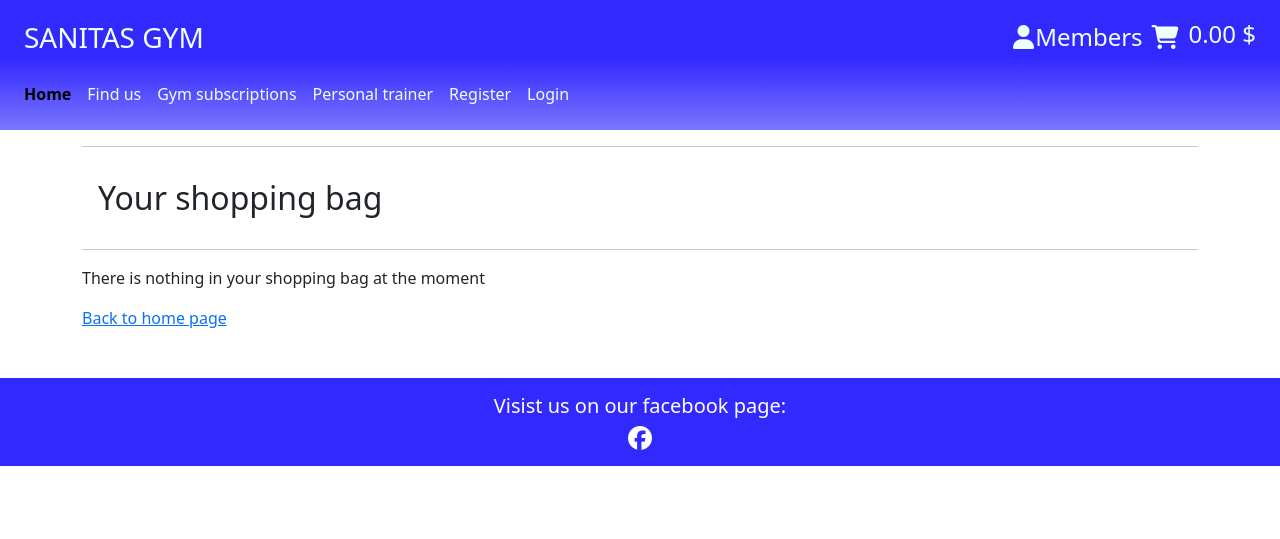
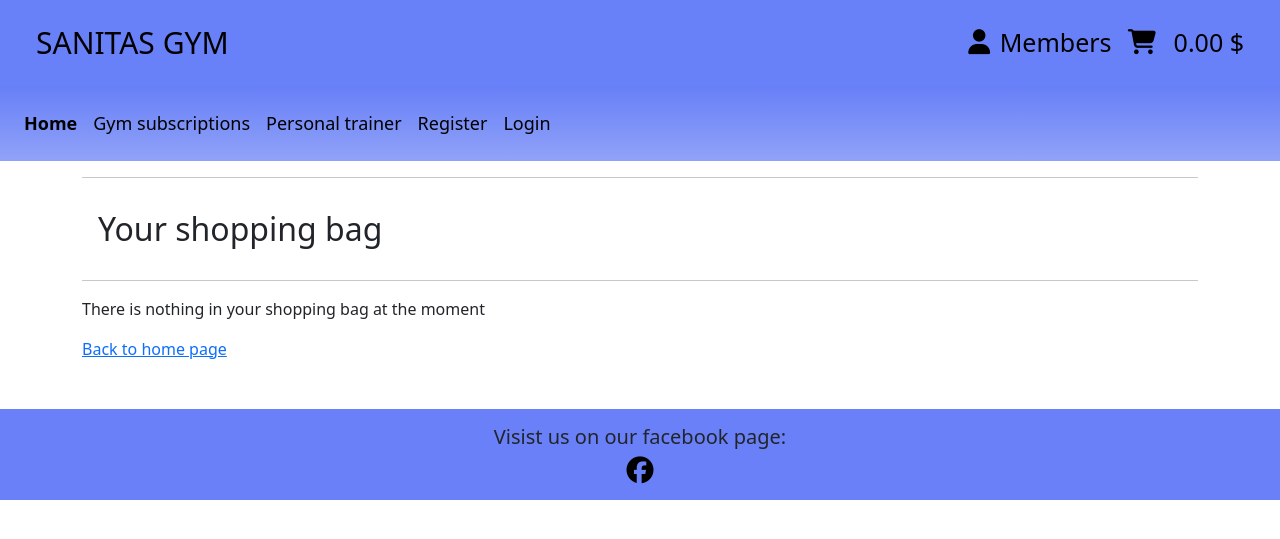
Before and after one commit to MTSSamsioe/sanitas, a Django app: page /bag/ in a window 1280 px wide. Shown: the top 539 px of the page. Run offline with Django 3.2, Linux system fonts and the light colour scheme; some libraries are stand-ins or nearby versions.

Commit message:
Fix css and contrast issues on index.html

```diff
--- a/static/css/style.css
+++ b/static/css/style.css
@@ -2,8 +2,31 @@
     margin: 0;
 }
 /* Css for navbar*/
+
+.my-logo {
+    color: black;
+    font-size: 30px;
+}
+@media only screen and (max-width: 600px) {
+    .my-logo {
+      font-size: 25px;
+    }
+  }
+
+.my-membersbag {
+    font-size: 25px;
+    color: black;
+}
+
+@media only screen and (max-width: 600px) {
+    .my-membersbag {
+      font-size: 20px;
+    }
+  }
+
+
 .my-nav-top {
-    background-color: rgba(50, 41, 255, 1);
+    background-color: rgba(42, 76, 246, 0.7);
 
 }
 
@@ -12,12 +35,14 @@
 }
 
 .my-nav {
-    background-image: linear-gradient( rgba(50, 41, 255, 1), rgba(50, 41, 255, 0.63));
+    background-image: linear-gradient( rgba(42, 76, 246, 0.7), rgba(42, 76, 246, 0.5));
 
 }
 
 .my-nav-text a {
-    color:azure;
+
+    color: black;
+    font-size: large;
 }
 
 
@@ -25,7 +50,7 @@
 /* Css for the subscriptions page */
 
 .card-whole {
-    background-image: linear-gradient(to bottom right, rgba(42, 76, 246, 0.81), rgba(42, 76, 246, 0.54));
+    background-image: linear-gradient(to bottom right, rgba(42, 76, 246, 0.7), rgba(42, 76, 246, 0.5));
     margin-right: 5%;
     margin-top: 5%;
 }
@@ -44,5 +69,5 @@
 
 .my-footer {
 
-    background-color: rgba(50, 41, 255, 1);
+    background-color: rgba(42, 75, 246, 0.7);
 }
--- a/templates/base.html
+++ b/templates/base.html
@@ -38,22 +38,22 @@
 
 <body>
   <header class="">
-    <div class="container-fluid p-0 m-0 my-nav-text ">
-      <div class="row">
-        <div class="col-12 d-flex">
+    <div class="container-fluid p-0 m-0 ">
+      <div class="row p-0 m-0">
+        <div class="col-12 my-nav-top d-flex">
 
-          <div class=" pt-3 fs-3 my-nav-top ">
-            <a class="navbar-brand px-4" href="{% url 'home' %}">SANITAS GYM</a>
+          <div class=" py-2 fs-5 d-flex align-items-center">
+            <a class="navbar-brand px-4 my-logo " href="{% url 'home' %}">SANITAS GYM</a>
           </div>
 
-          <div class=" pt-3 px-4 fs-4 my-nav-top d-flex flex-grow-1 justify-content-end" style="color: azure;">
-            <a class="nav-link d-flex align-items-center nav-icon " aria-label="Opens members page" rel="noopener" href="{% url 'profile' %}"><i class="fa-solid fa-user nav-icon"></i>Members</a>
-            <a class="nav-link d-flex align-items-center nav-icon" aria-label="Opens shopping bag" rel="noopener" href="{% url 'view_bag' %}"><i class="fa-solid fa-cart-shopping nav-icon"></i></a>
-            {% if total %}
+          <div class=" py-2 px-4 fs-4 d-flex flex-grow-1 justify-content-end my-membersbag" >
+            <a class="nav-link d-flex align-items-center nav-icon my-membersbag" aria-label="Opens members page" rel="noopener" href="{% url 'profile' %}"><i class="fa-solid fa-user nav-icon mx-2"></i>Members</a>
+            <a class="nav-link d-flex align-items-center nav-icon my-membersbag" aria-label="Opens shopping bag" rel="noopener" href="{% url 'view_bag' %}"><i class="fa-solid fa-cart-shopping nav-icon mx-2"></i></a>
+            <span class="my-membersbag "><p class=" my-membersbag mt-3">{% if total %}
               ${{ total|floatformat:2 }}
               {% else %}
               0.00 $
-              {% endif %}
+              {% endif %}</p></span>
           </div>
 
         </div>
@@ -61,26 +61,25 @@
     </div>
 
     <nav class="navbar navbar-expand-lg bg-body-tertiary p-0">
-      <div class="container-fluid my-nav py-3 py-lg-3">
+      <div class="container-fluid pl-5 m-0 my-nav py-3">
 
         <button class="navbar-toggler" type="button" data-bs-toggle="collapse" data-bs-target="#navbarNavAltMarkup" aria-controls="navbarNavAltMarkup" aria-expanded="false" aria-label="Toggle navigation">
           <span class="navbar-toggler-icon"></span>
         </button>
         <div class="collapse navbar-collapse px-1 w-100" id="navbarNavAltMarkup">
           <div class="navbar-nav my-nav-text w-100 d-flex ">
-            <a class="nav-link active" aria-current="page" href="{% url 'home' %}"><strong>Home</strong></a>
-            <a class="nav-link" href="#find_us">Find us</a>
-            <a class="nav-link" href="{% url 'stripe_subscriptions' %}" aria-label="Opens subscriptions page" rel="noopener">Gym subscriptions</a>
-            <a class="nav-link" href="{% url 'pt_sessions' %}" aria-label="Opens personal trainer page" rel="noopener">Personal trainer</a>
+            <a class="nav-link active {% if request.resolver_match.url_name == 'home' %}active text-decoration-underline{% endif %}" aria-current="page" href="{% url 'home' %}"><strong>Home</strong></a>
+            <a class="nav-link {% if request.resolver_match.url_name == 'stripe_subscriptions' %}active text-decoration-underline{% endif %}" href="{% url 'stripe_subscriptions' %}" aria-label="Opens subscriptions page" rel="noopener">Gym subscriptions</a>
+            <a class="nav-link {% if request.resolver_match.url_name == 'pt_sessions' %}active text-decoration-underline{% endif %}" href="{% url 'pt_sessions' %}" aria-label="Opens personal trainer page" rel="noopener">Personal trainer</a>
 
             {% if user.is_authenticated %}
-            <a class="nav-link " href="{% url 'account_logout' %}" aria-label="Opens log out page" rel="noopener">Logout</a>
+            <a class="nav-link {% if request.resolver_match.url_name == 'account_logout' %}active text-decoration-underline{% endif %} " href="{% url 'account_logout' %}" aria-label="Opens log out page" rel="noopener">Logout</a>
 
 
 
             {% else %}
-            <a class="nav-link" href="{% url 'account_signup' %}" aria-label="Opens signup page" rel="noopener">Register</a>
-            <a class="nav-link" href="{% url 'account_login' %}" aria-label="Opens login page" rel="noopener">Login</a>
+            <a class="nav-link {% if request.resolver_match.url_name == 'account_signup' %}active text-decoration-underline{% endif %}" href="{% url 'account_signup' %}" aria-label="Opens signup page" rel="noopener">Register</a>
+            <a class="nav-link {% if request.resolver_match.url_name == 'account_login' %}active text-decoration-underline{% endif %}" href="{% url 'account_login' %}" aria-label="Opens login page" rel="noopener">Login</a>
             {% endif %}
 
           </div>
@@ -124,9 +123,9 @@
     <div class="container-fluid my-footer mt-5">
         <div class="row">
 
-            <div class="d-flex justify-content-center text-center my-3">
-                <div class="col-sm-6 text-white text-cente"><span><h5>Visist us on our facebook page:</h5></span><a href="https://www.facebook.com/profile.php?id=100090010132752&sk=about" target="_blank"
-                  aria-label="Opens Facebook in a new window" rel="noopener"><i class="fa-brands fa-facebook fa-xl text-white"></i></a></div>
+            <div class="d-flex justify-content-center text-center my-3 ">
+                <div class="col-sm-6 text-center my-nav-text"><span><h5>Visist us on our facebook page:</h5></span><a href="https://www.facebook.com/profile.php?id=100090010132752&sk=about" target="_blank"
+                  aria-label="Opens Facebook in a new window" rel="noopener"><i class="fa-brands fa-facebook fa-xl"></i></a></div>
             </div>
         </div>
     </div>
```
Also changed, not shown: home/static/home/css/home.css (+61 -3 lines), home/templates/home/index.html (+15 -19 lines), products/admin.py (+9 -6 lines).
